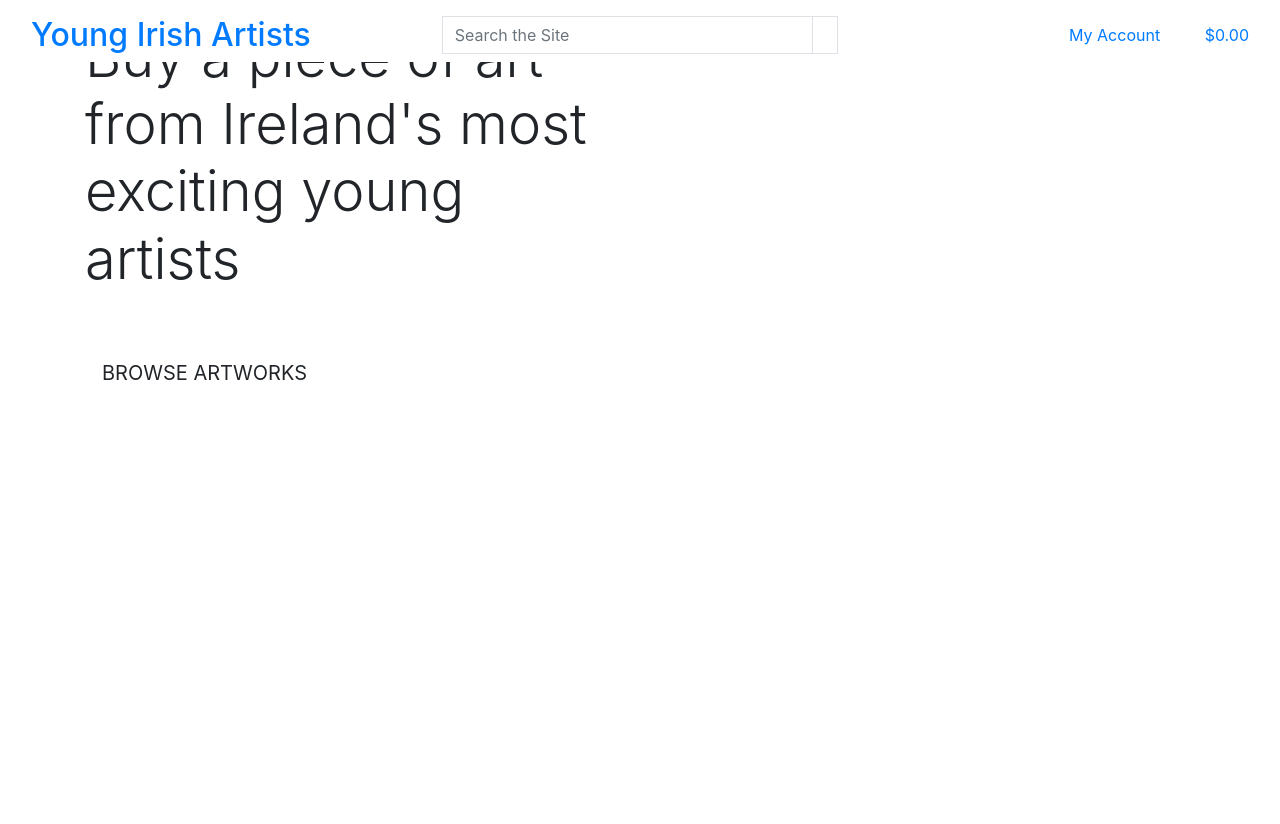
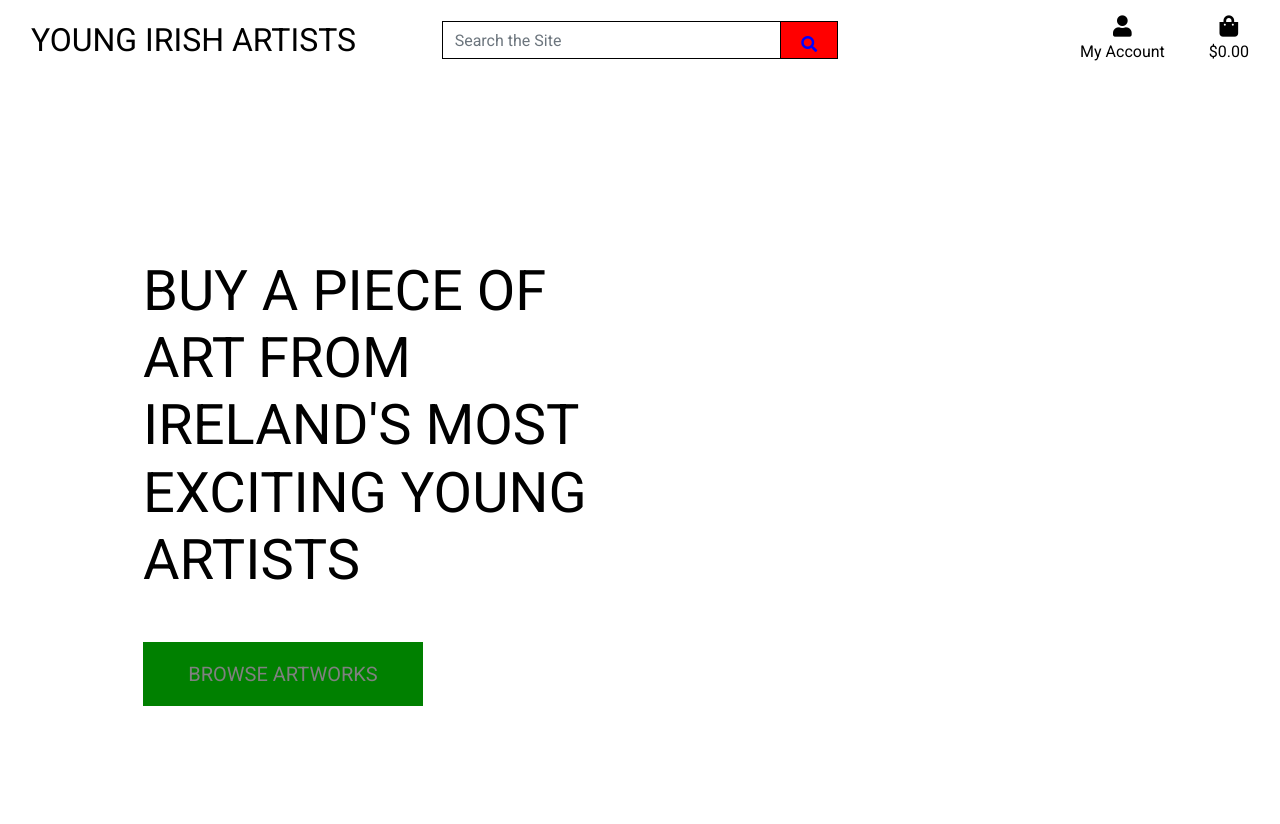
Before and after one commit to JHR1986/johnhenryroche-ms4-youngirishartists, a Django app: page / in a window 1280 px wide. Before the commit the page ends 380 px from the top, so only its background shows below. Run offline with Django 3.2, Linux system fonts and the light colour scheme.

Commit message:
Connect CSS and FontAwesome links to project

```diff
--- a/static/css/base.css
+++ b/static/css/base.css
@@ -7,7 +7,7 @@ body {
     background-size: cover;
     height: calc(100vh - 164px);
     color: #555;
-    font-family: lato;
+    font-family: roboto;
 }
 
 /* from Bulma */
--- a/templates/base.html
+++ b/templates/base.html
@@ -17,6 +17,13 @@
     {% block corecss %}
     <link rel="stylesheet" href="https://cdn.jsdelivr.net/npm/bootstrap@4.6.0/dist/css/bootstrap.min.css"
         integrity="sha384-B0vP5xmATw1+K9KRQjQERJvTumQW0nPEzvF6L/Z6nronJ3oUOFUFpCjEUQouq2+l" crossorigin="anonymous">>
+    <link rel="stylesheet" href="https://cdnjs.cloudflare.com/ajax/libs/font-awesome/5.15.3/css/all.min.css"
+        integrity="sha512-iBBXm8fW90+nuLcSKlbmrPcLa0OT92xO1BIsZ+ywDWZCvqsWgccV3gFoRBv0z+8dLJgyAHIhR35VZc2oM/gI1w=="
+        crossorigin="anonymous" />
+    <link rel="preconnect" href="https://fonts.googleapis.com">
+    <link rel="preconnect" href="https://fonts.gstatic.com" crossorigin>
+    <link rel="stylesheet" href="https://fonts.googleapis.com/css2?family=Roboto&display=swap">
+    <link rel="stylesheet" href="{% static 'css/base.css' %}">
     {% endblock %}
 
     {% block extra_css %}
--- a/young_irish_artists/settings.py
+++ b/young_irish_artists/settings.py
@@ -147,6 +147,11 @@ USE_TZ = True
 # https://docs.djangoproject.com/en/3.2/howto/static-files/
 
 STATIC_URL = '/static/'
+STATICFILES_DIRS = (os.path.join(BASE_DIR, 'static'),)
+
+MEDIA_URL = '/media/'
+MEDIA_ROOT = os.path.join(BASE_DIR, 'media')
+
 
 # Default primary key field type
 # https://docs.djangoproject.com/en/3.2/ref/settings/#default-auto-field
--- a/young_irish_artists/urls.py
+++ b/young_irish_artists/urls.py
@@ -15,9 +15,11 @@ Including another URLconf
 """
 from django.contrib import admin
 from django.urls import path, include
+from django.conf import settings
+from django.conf.urls.static import static
 
 urlpatterns = [
     path('admin/', admin.site.urls),
     path('accounts/', include('allauth.urls')),
     path('', include('home.urls')),
-]
+] + static(settings.MEDIA_URL, document_root=settings.MEDIA_ROOT)
```
